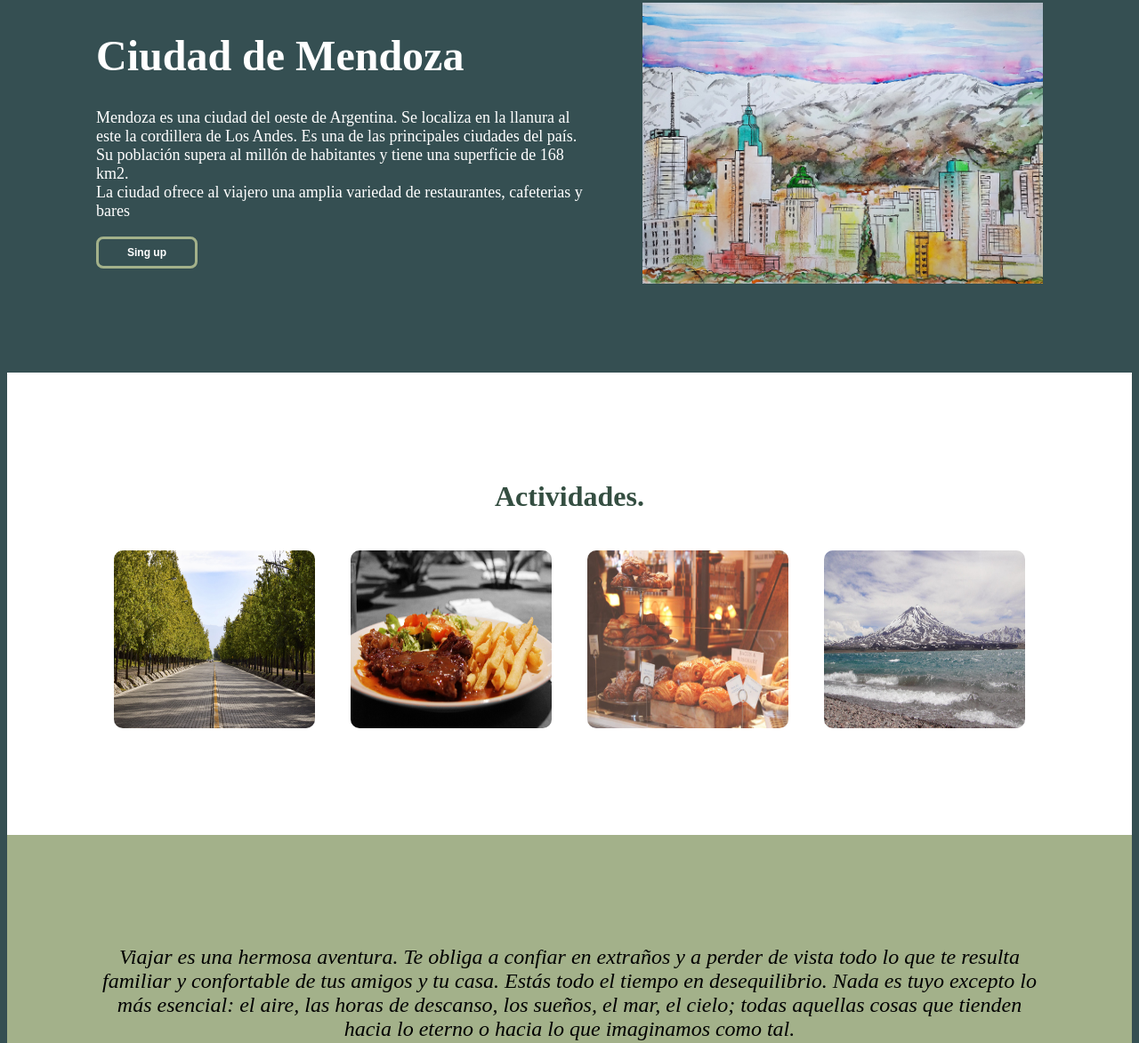
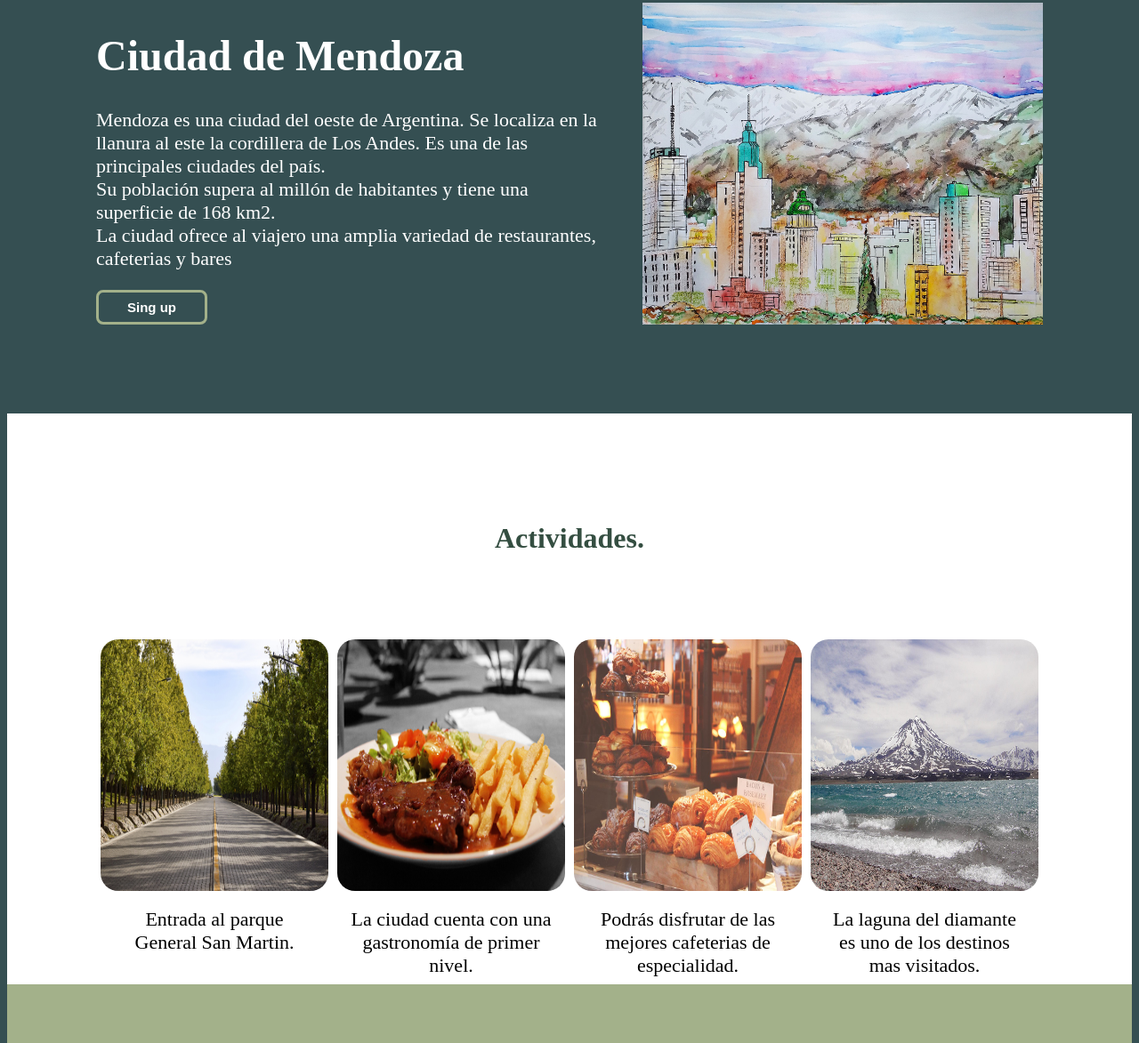
Before and after one commit to ulloa-g/landingPage, a plain HTML site: page index.html in a window 1280 px wide. Shown: the part 211-1384 px from the top of the page at 89% size. Drawn offline with Linux system fonts and the light colour scheme.

Commit message:
added the 4 pictures with the comments and finally could ilign them Also improve font size for better reading

```diff
--- a/index.html
+++ b/index.html
@@ -31,12 +31,28 @@
     </div>
 <!--mirar lo siguiente https://www.w3schools.com/css/css_image_gallery.asp -->
     <div class="cuartoDos">
-        <h1>Actividades.</h1> <!-- Agregar subtexto-->
+        <h1>Actividades.</h1>
         <div class="cuartoDos-container">
+
+        <div class="gallery">
             <img src="portones.jpg" alt="foto de la entrada al parque">
+            <div class="desc">Entrada al parque General San Martin.</div>
+        </div>
+
+        <div class="gallery">
             <img src="restaurant.jpg" alt="imagen de restaurante">
+            <div class="desc">La ciudad cuenta con una gastronomía de primer nivel.</div>
+        </div>
+
+        <div class="gallery">
             <img src="pasteleria.jpg" alt="foto de pasteleria">
+            <div class="desc">Podrás disfrutar de las mejores cafeterias de especialidad.</div>
+        </div>
+
+         <div class="gallery">
             <img src="lagundaDiamante.jpg" alt="Laguna del diamante en Mendoza">
+            <div class="desc">La laguna del diamante es uno de los destinos mas visitados.</div>
+        </div>
         </div>
     </div>
     <div class="cuartoTres">
@@ -50,6 +66,6 @@
             <button class="button2">Sign up</button>
         </div>
     </div>
-    <p class="footer">Copyright g_ulloa 2022</p>
+    <p class="footer"> <a href="https://github.com/ulloa-g/landingPage">find me on github</a></p>
 </body>
 </html>
--- a/stylesheet.css
+++ b/stylesheet.css
@@ -1,6 +1,7 @@
 body {
     background-color: #354F52;
 }
+
 .cuartoDos,
 .cuartoCuatro {
     background-color: white;
@@ -30,7 +31,7 @@ ul{
     gap: 24px;
 }
 
-/* Trabajaremos en el cuarto N1 */
+/* Trabajaremos en el cuarto N1 ------------------------------------------- */
 .cuartoUno{
     padding: 100px;
     display: flex;
@@ -49,11 +50,11 @@ ul{
     font-weight: bold;
 }
 .text p{
-    font-size: 18px;
+    font-size: 22px;
 }
 .button1{
     border: 3px solid #a3b18a;
-    font-size: 12px;
+    font-size: 15px;
     font-weight: bold;
     background-color: #354F52;
     color: white;
@@ -65,29 +66,43 @@ ul{
     background-color: #84A98C;
 }
 
-/* Voy a trabajar en el cuarto N2 */
+/* Voy a trabajar en el cuarto N2 ------------------------------------------- */
 .cuartoDos{
     padding: 100px;
 }
 .cuartoDos h1{
+    margin-bottom: 90px;
     text-align: center;
 }
 .cuartoDos-container{
     margin: 0px;
     display: flex;
+    justify-content: space-between;
 }
-.cuartoDos img {
-    border-radius: 30px;
-    padding: 20px;
-    flex: 1;
-    height: 200px;
-    width: 200px;
-}
+div.gallery {
+    border-radius: 20px;
+    margin: 5px;
+    float: left;
+    width: 350px;
+  }
+
+  div.gallery img {
+    border-radius: 20px;
+    width: 100%;
+    height: 100%;
+  }
+
+  div.desc {
+    padding: 15px;
+    text-align: center;
+    font-size: 22px;
+  }
+
 .cuartoDos h1{
     color: #344e41;
 }
 
-/* Voy a trabajar en el cuarto N3 */
+/* Voy a trabajar en el cuarto N3 --------------------------------------------  */
 .cuartoTres {
     background-color: #a3b18a;
     padding: 100px;
@@ -102,7 +117,7 @@ ul{
     margin-right: 100px;
 }
 
-/* Cuarto N4*/
+/* Voy a trabajar en el cuarto N4 ------------------------------------------- */
 .cuartoCuatro {
     padding: 100px;
 }
@@ -124,7 +139,7 @@ ul{
     background-color: #a3b18a;
     color: black;
     height: 40px;
-    font-size: 12px;
+    font-size: 15px;
     font-weight: bold;
     padding: 8px 32px;
     text-align: center;
@@ -135,7 +150,7 @@ ul{
 }
 
 .footer{
-    padding: 10px;
+    padding: 15px;
     text-align: center;
-    font-size: 14px;
+    font-size: 16px;
 }
```
